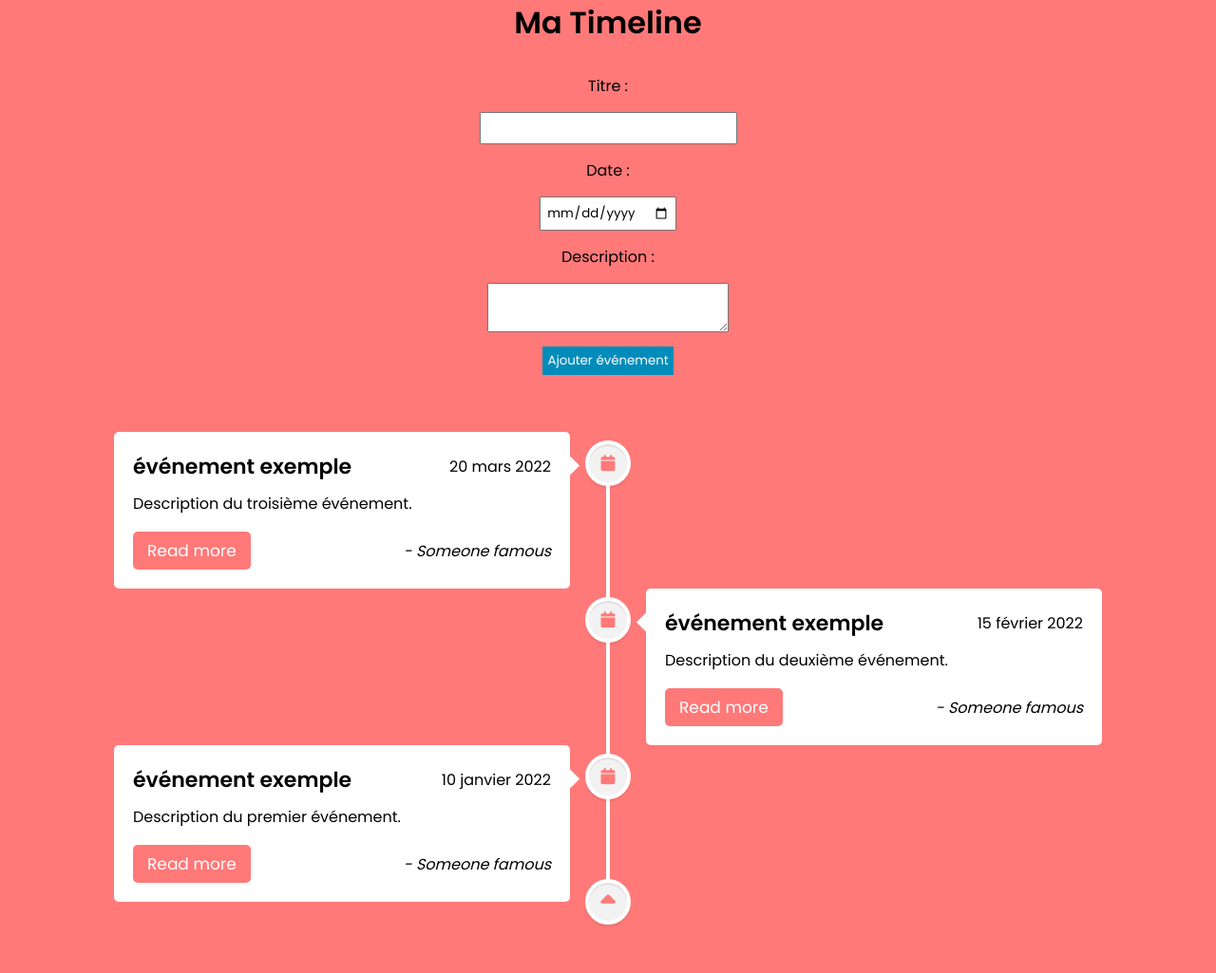
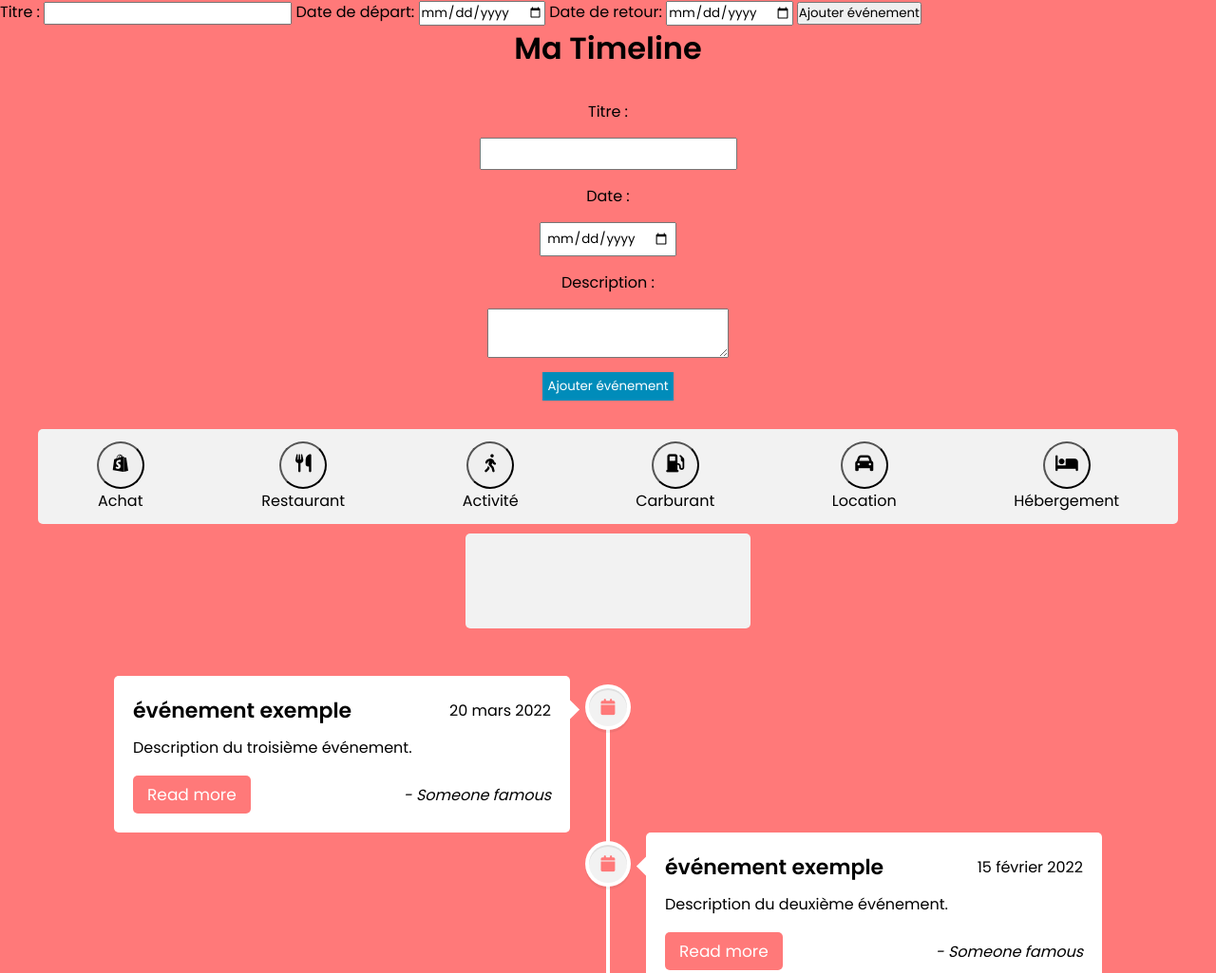
Before and after one commit to Lulu-Soso/vertical-timeline-JS, a plain HTML site: page index.html in a window 1280 px wide. Shown: the top 1025 px of the page at 95% size. Before the commit the page ends 1000 px from the top, so only its background shows below. Drawn offline with Linux system fonts and the light colour scheme.

Commit message:
create icons article

```diff
--- a/index.html
+++ b/index.html
@@ -8,9 +8,20 @@
     <title>Timeline</title>
 
     <link rel="stylesheet" href="style.css">
-    <link rel="stylesheet" href="https://cdnjs.cloudflare.com/ajax/libs/font-awesome/6.3.0/css/all.min.css" integrity="sha512-SzlrxWUlpfuzQ+pcUCosxcglQRNAq/DZjVsC0lE40xsADsfeQoEypE+enwcOiGjk/bSuGGKHEyjSoQ1zVisanQ==" crossorigin="anonymous" referrerpolicy="no-referrer" />
+    <link rel="stylesheet" href="https://cdnjs.cloudflare.com/ajax/libs/font-awesome/6.3.0/css/all.min.css"
+          integrity="sha512-SzlrxWUlpfuzQ+pcUCosxcglQRNAq/DZjVsC0lE40xsADsfeQoEypE+enwcOiGjk/bSuGGKHEyjSoQ1zVisanQ=="
+          crossorigin="anonymous" referrerpolicy="no-referrer"/>
 </head>
 <body>
+<form id="create-event-form">
+    <label for="create-event-title">Titre :</label>
+    <input type="text" id="create-event-title" required>
+    <label for="event-date-start">Date de départ:</label>
+    <input type="date" id="event-date-start" required>
+    <label for="event-date-end">Date de retour:</label>
+    <input type="date" id="event-date-end" required>
+    <button type="submit">Ajouter événement</button>
+</form>
 <!-- HTML pour le formulaire -->
 <h1>Ma Timeline</h1>
 <form id="event-form">
@@ -22,7 +33,35 @@
     <textarea id="event-description" required></textarea>
     <button type="submit">Ajouter événement</button>
 </form>
-    <div class="wrapper"></div>
+<section class="add-events">
+    <div class="achat">
+        <button class="add-event-btn"><i class="fa-brands fa-shopify"></i></button>
+        <p>Achat</p>
+    </div>
+    <div class="restaurant">
+        <button class="add-event-btn"><i class="fa-solid fa-utensils"></i></button>
+        <p>Restaurant</p>
+    </div>
+    <div class="activity">
+        <button class="add-event-btn"><i class="fa-solid fa-person-walking"></i></button>
+        <p>Activité</p>
+    </div>
+    <div class="essence">
+        <button class="add-event-btn"><i class="fa-solid fa-gas-pump"></i></button>
+        <p>Carburant</p>
+    </div>
+    <div class="essence">
+        <button class="add-event-btn"><i class="fa-solid fa-car"></i></button>
+        <p>Location</p>
+    </div>
+    <div class="essence">
+        <button class="add-event-btn"><i class="fa-solid fa-bed"></i></button>
+        <p>Hébergement</p>
+    </div>
+</section>
+<div class="row row-end"></div>
+<div class="wrapper"></div>
+<div class="row row-start"></div>
 
 <script src="script.js"></script>
 
--- a/style.css
+++ b/style.css
@@ -13,6 +13,41 @@ html {
 
 body {
     background: #ff7979;
+}
+
+.add-events {
+    max-width: 1200px;
+    min-height: 100px;
+    background-color: #f2f2f2;
+    margin: auto;
+    display: flex;
+    justify-content: space-around;
+    border-radius: 5px;
+}
+.add-events div {
+    display: flex;
+    justify-content: center;
+    flex-direction: column;
+    align-items: center;
+ }
+
+.add-events i {
+    font-size: 19px;
+}
+
+.add-event-btn {
+    width: 50px;
+    height: 50px;
+    border-radius: 50%;
+}
+
+.row-end,
+.row-start {
+    background-color: #f2f2f2;
+    height: 100px;
+    margin: 10px auto;
+    max-width: 300px;
+    border-radius: 5px;
 }
 
 .wrapper {
```
Also changed, not shown: index-origin.html (+116 -115 lines).
